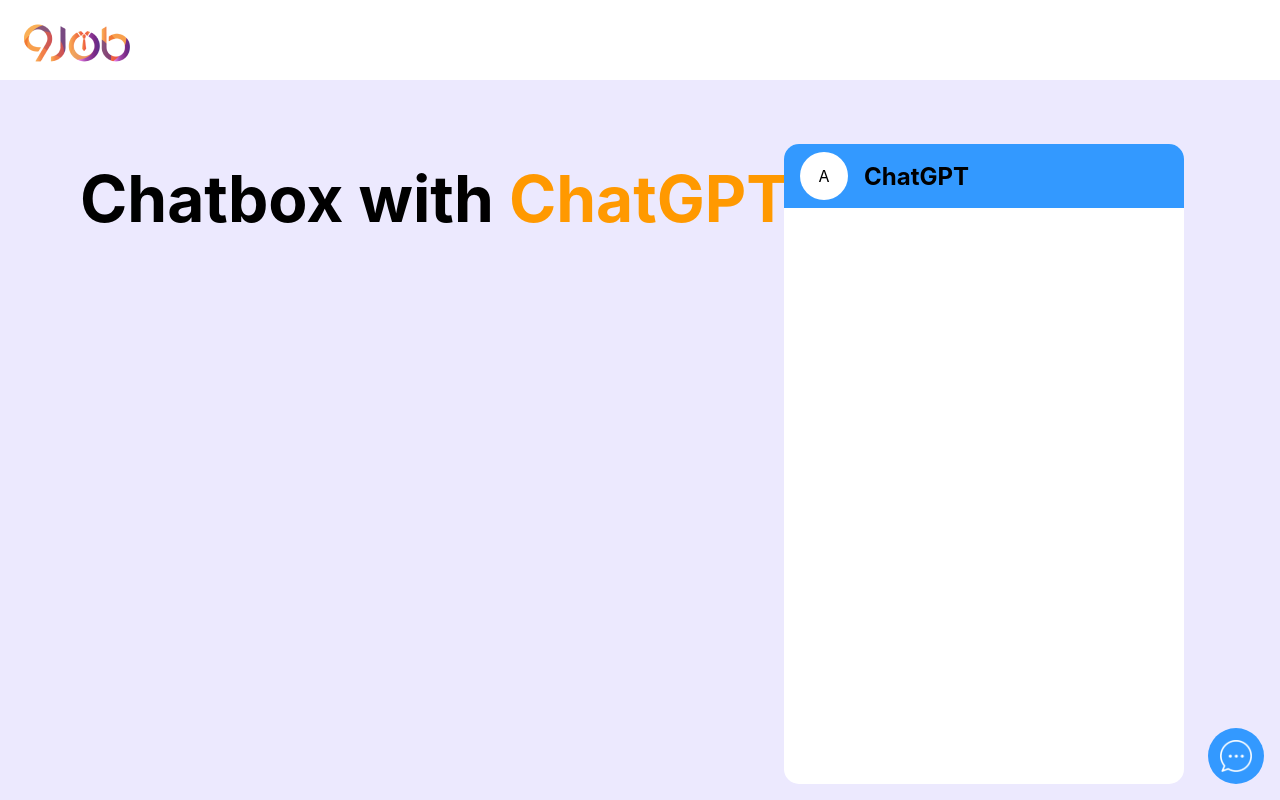
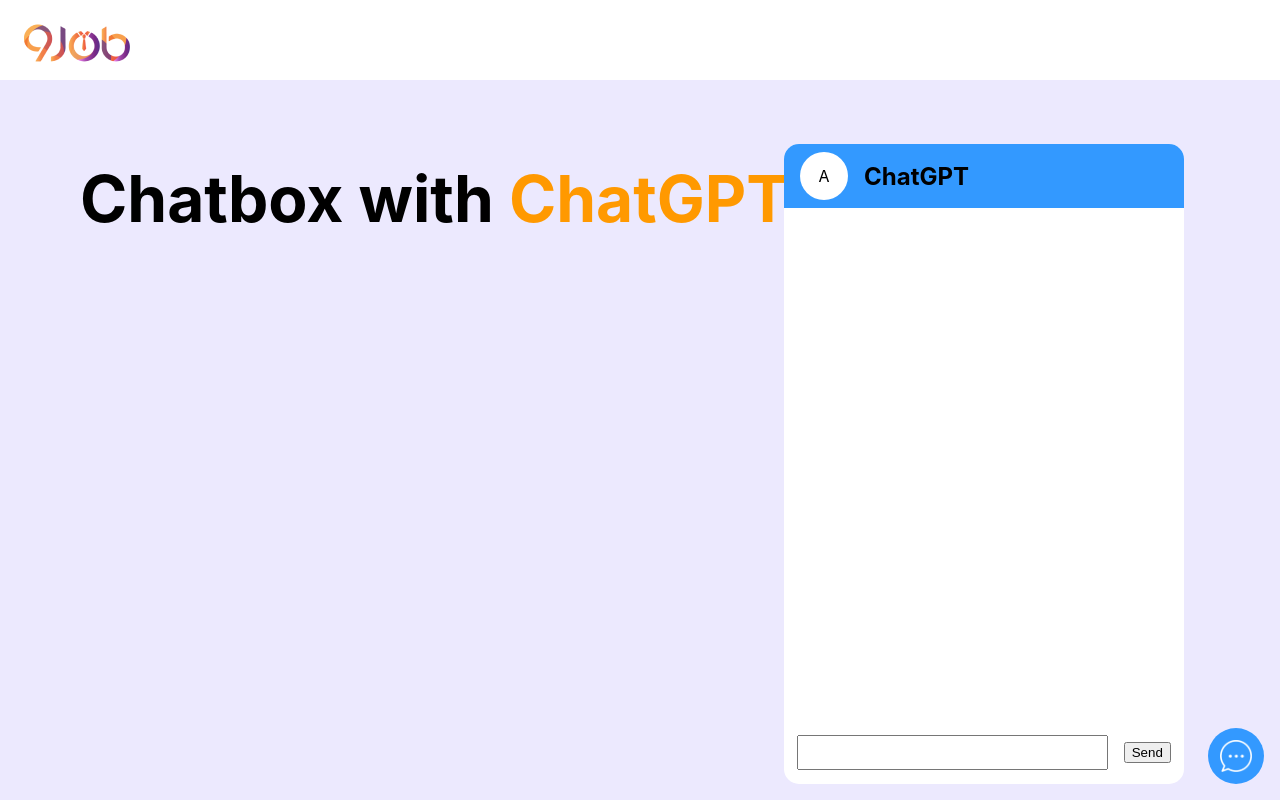
Before and after one commit to ausin107/9job-chatbox, a React (Create React App) app: page / in a window 1280 px wide. Built offline with nearby package versions, Linux system fonts and the light colour scheme.

Commit message:
add input, button

```diff
--- a/src/App.js
+++ b/src/App.js
@@ -1,4 +1,3 @@
-import { useEffect } from 'react'
 import './App.css'
 import Navbar from './Components/Navbar'
 import chatbox_icon from './assest/icon.png'
@@ -37,7 +36,7 @@
           style={{
             position: 'fixed',
             width: '25rem',
-            height: '40rem',
+            height: '80%',
             borderRadius: '15px',
             backgroundColor: '#ffffff',
             right: '6rem',
@@ -68,7 +67,19 @@
             </div>
             <div style={{ fontWeight: 'bold', fontSize: '1.5rem', marginLeft: '1rem' }}>ChatGPT</div>
           </div>
-          <div></div>
+          <div
+            style={{
+              position: 'absolute',
+              bottom: 0,
+              width: '100%',
+              height: '4rem',
+              display: 'flex',
+              alignItems: 'center',
+              justifyContent: 'center',
+            }}>
+            <input style={{ padding: '0.5rem 0', paddingLeft: '0.1rem', paddingRight: '8rem', marginRight: '1rem' }} />
+            <button>Send</button>
+          </div>
         </div>
       </main>
     </div>
--- a/src/Components/Navbar.js
+++ b/src/Components/Navbar.js
@@ -2,7 +2,7 @@
 
 function Navbar() {
   return (
-    <navbar
+    <div
       className='navbar'
       style={{
         width: '100vw',
@@ -13,7 +13,7 @@
         overflow: 'hidden',
       }}>
       <img src={logo} alt='Logo' />
-    </navbar>
+    </div>
   )
 }
 
```
